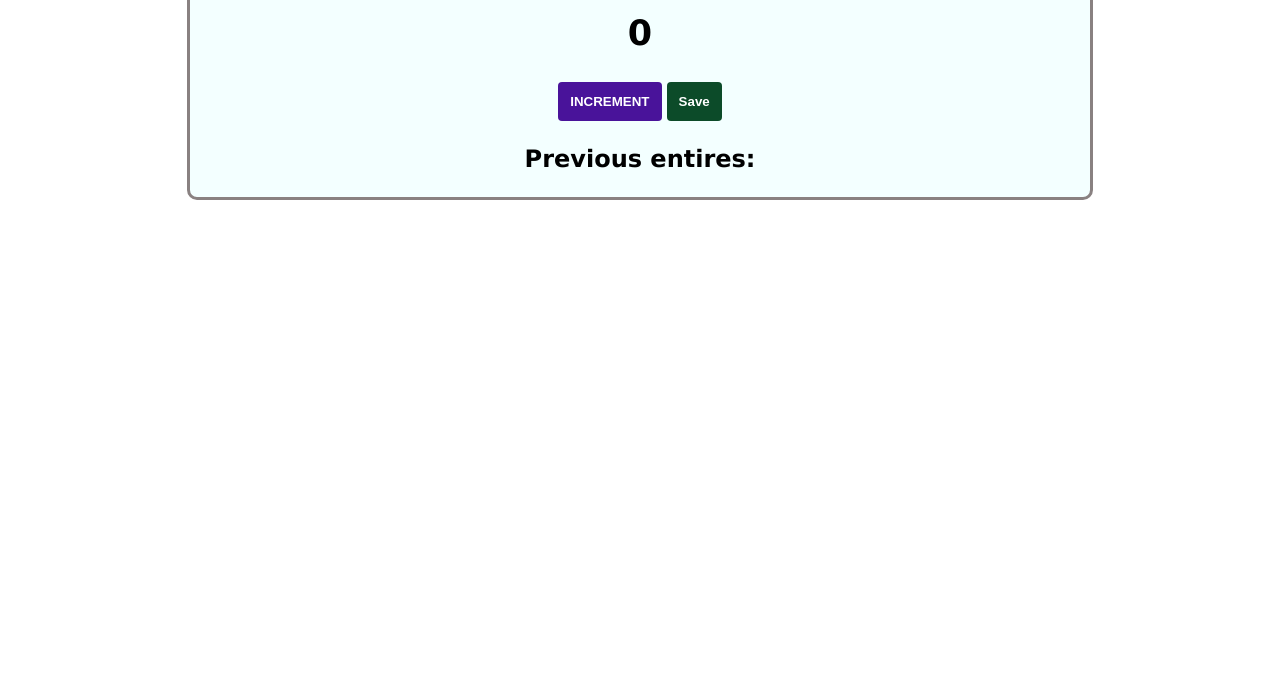
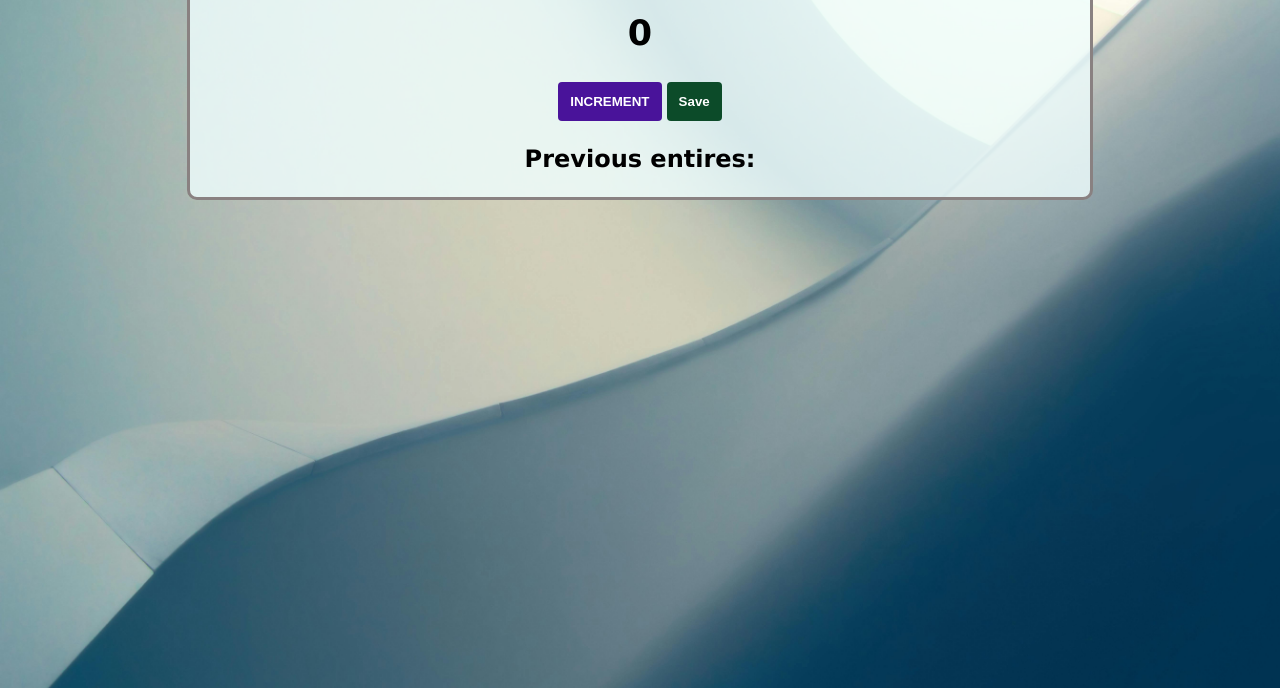
Before and after one commit to dittydev60/headcount-app, a plain HTML site: page index.html in a window 1280 px wide. Shown: the part 112-800 px from the top of the page. Drawn offline with Linux system fonts and the light colour scheme.

Commit message:
Update style.css

```diff
--- a/style.css
+++ b/style.css
@@ -1,7 +1,7 @@
 body{
     text-align: center;
     margin-top: 20px;
-    background-image: url(images/pexels-jplenio-1103970.jpg);
+    background-image: url(pexels-jplenio-1103970.jpg);
     background-size: cover;
     font-family: 'Lucida Sans', 'Lucida Sans Regular', 'Lucida Grande', 'Lucida Sans Unicode', Geneva, Verdana, sans-serif;
 }
```
